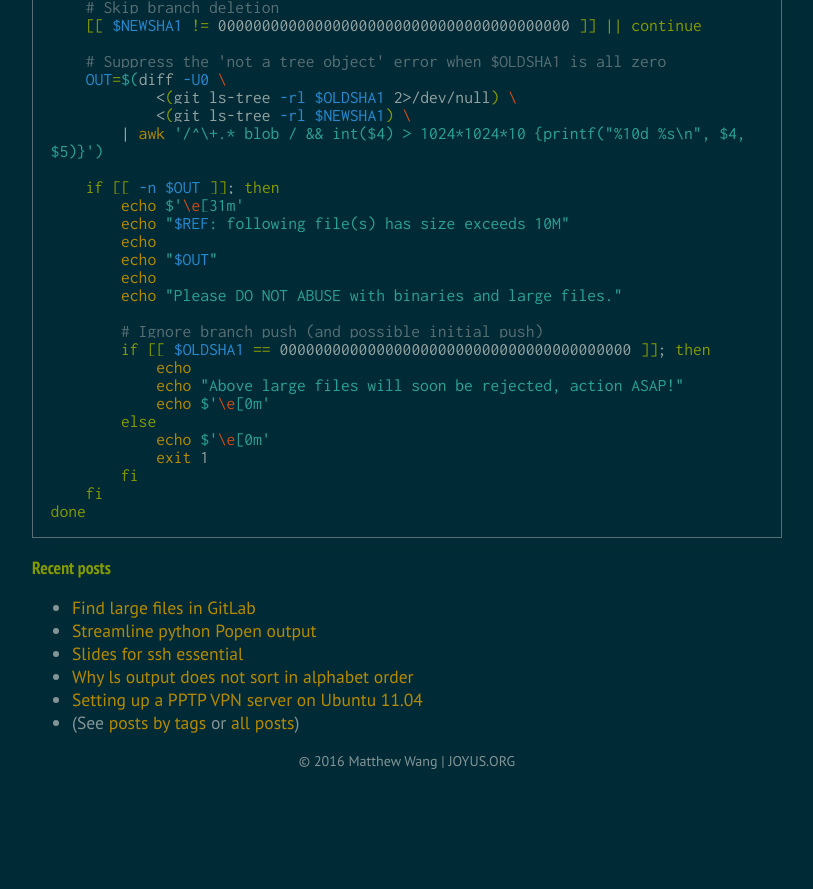
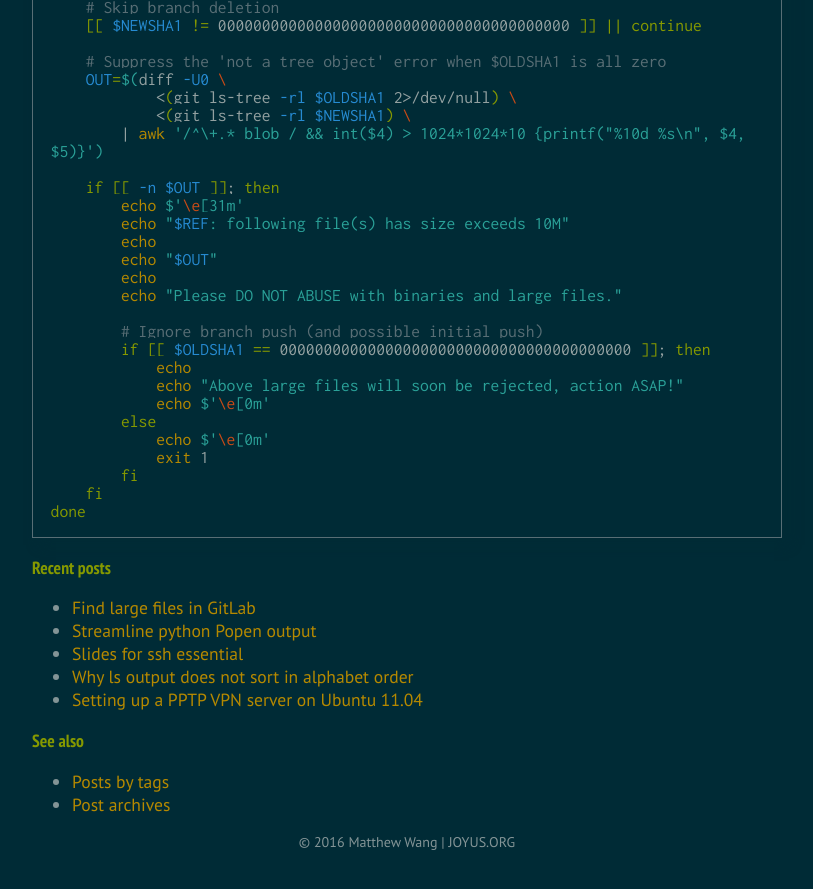
Before and after one commit to ymattw/joyus, a Jekyll site: the page built from blog.html, in a window 1280 px wide and 900 px high, scrolled down 1296 px. Shown: the top 889 px of the window, without its empty margins (233-1046 px from the left). Built offline with Jekyll 4.4.1, drawn with Linux system fonts in a browser that asks for light colours; comment, search, counter and statistics services are not loaded; before the commit the page ends 2115 px from its top, so only the background shows below that.

Commit message:
Use "See also" section to display tags and archive

```diff
--- a/blog.html
+++ b/blog.html
@@ -36,10 +36,14 @@ order: 2
 {% endfor %}
 
 <h3>Recent posts</h3>
-
 <ul class="posts">
   {% for post in site.posts limit: 5 offset:1 %}
     <li><a href="{{ post.url }}">{{ post.title }}</a></li>
   {% endfor %}
-  <li>(See <a href="/tags.html">posts by tags</a> or <a href="/archive.html">all posts</a>)</li>
 </ul>
+
+<h3>See also</h3>
+<ul class="posts">
+  <li><a href="/tags.html">Posts by tags</a></li>
+  <li><a href="/archive.html">Post archives</a></li>
+</ul>
```
